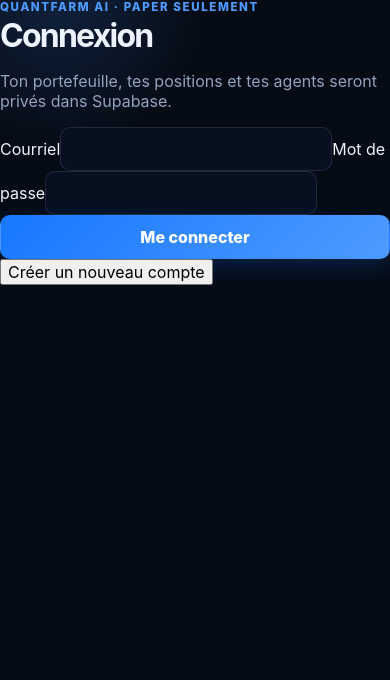
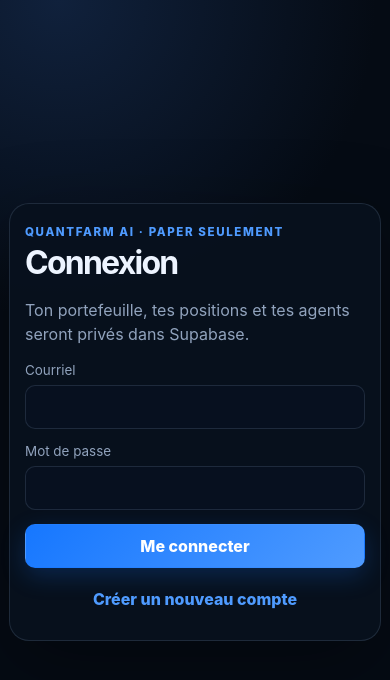
Before and after one commit to bisaillonpatrick1979-dev/Chatgpt2026-market, a Next.js app: page / in a window 390 px wide. Shown: the top 680 px of the page. Built offline with nearby package versions, Linux system fonts and the light colour scheme; no server answers.

Commit message:
style Supabase authentication and sync status

```diff
--- a/app/globals.css
+++ b/app/globals.css
@@ -28,6 +28,10 @@ h2 { margin: 2px 0 16px; font-size: 1.22rem; }
 .clock-card { min-width: 250px; padding: 16px 18px; border: 1px solid var(--border); border-radius: 16px; background: rgba(10, 20, 35, 0.84); display: grid; }
 .clock-card span, .clock-card small { color: var(--muted); }
 .clock-card strong { font-size: 1.8rem; color: var(--gold); }
+.header-actions { display: flex; align-items: flex-start; justify-content: flex-end; flex-wrap: wrap; gap: 10px; }
+.cloud-badge { min-width: 210px; padding: 10px 13px; display: grid; gap: 3px; border: 1px solid rgba(50,210,150,.35); border-radius: 12px; background: rgba(50,210,150,.08); }
+.cloud-badge span { color: var(--green); font-size: .72rem; font-weight: 900; letter-spacing: .05em; }
+.cloud-badge strong { font-size: .82rem; overflow-wrap: anywhere; }
 
 .mode-strip { display: grid; grid-template-columns: repeat(4, 1fr); gap: 10px; margin-bottom: 14px; }
 .mode-button { text-align: left; min-height: 82px; color: var(--text); border: 1px solid var(--border); background: rgba(10, 20, 35, 0.82); border-radius: 14px; padding: 14px; transition: 0.18s ease; }
@@ -120,6 +124,16 @@ td small { color: var(--muted); }
 .security-box strong { color: var(--green); }
 .security-box span { color: var(--muted); font-size: .82rem; line-height: 1.4; }
 
+.auth-shell { min-height: 100vh; padding: 24px; display: grid; place-items: center; }
+.auth-card { width: min(520px, 100%); padding: 28px; border: 1px solid var(--border); border-radius: 20px; background: rgba(8,17,30,.96); box-shadow: 0 24px 80px rgba(0,0,0,.35); }
+.auth-card h1 { font-size: clamp(2rem, 8vw, 3rem); margin-bottom: 12px; }
+.auth-card p { line-height: 1.5; }
+.auth-card label { display: grid; gap: 7px; margin: 14px 0; color: var(--muted); font-size: .84rem; }
+.auth-card input { width: 100%; font-size: 1rem; }
+.auth-card code { display: block; margin: 9px 0; padding: 12px; border: 1px solid var(--border); border-radius: 10px; background: #07101f; color: var(--gold); overflow-wrap: anywhere; }
+.auth-message { margin: 12px 0; padding: 11px; border: 1px solid rgba(255,200,87,.35); border-radius: 10px; background: rgba(255,200,87,.08); color: #ffe2a0; }
+.auth-switch { width: 100%; margin-top: 10px; border: 0; background: transparent; color: var(--blue); min-height: 42px; font-weight: 800; }
+
 @media (max-width: 1120px) {
   .workspace-grid, .bottom-grid { grid-template-columns: 1fr; }
   .side-column { grid-template-columns: repeat(3, 1fr); }
@@ -129,6 +143,8 @@ td small { color: var(--muted); }
 @media (max-width: 820px) {
   .app-shell { padding: 14px; }
   .topbar { display: grid; }
+  .header-actions { justify-content: stretch; }
+  .header-actions > * { flex: 1 1 220px; }
   .clock-card { min-width: 0; width: 100%; }
   .mode-strip, .stats-grid { grid-template-columns: 1fr 1fr; }
   .side-column { grid-template-columns: 1fr; }
@@ -139,7 +155,8 @@ td small { color: var(--muted); }
 
 @media (max-width: 520px) {
   .mode-strip, .stats-grid { grid-template-columns: 1fr; }
-  .app-shell { padding: 9px; }
+  .app-shell, .auth-shell { padding: 9px; }
+  .auth-card { padding: 20px 15px; }
   .panel:not(.chart-panel) { padding: 14px; }
   .symbol-line { align-items: flex-start; display: grid; }
   .two-fields { grid-template-columns: 1fr; }
```
